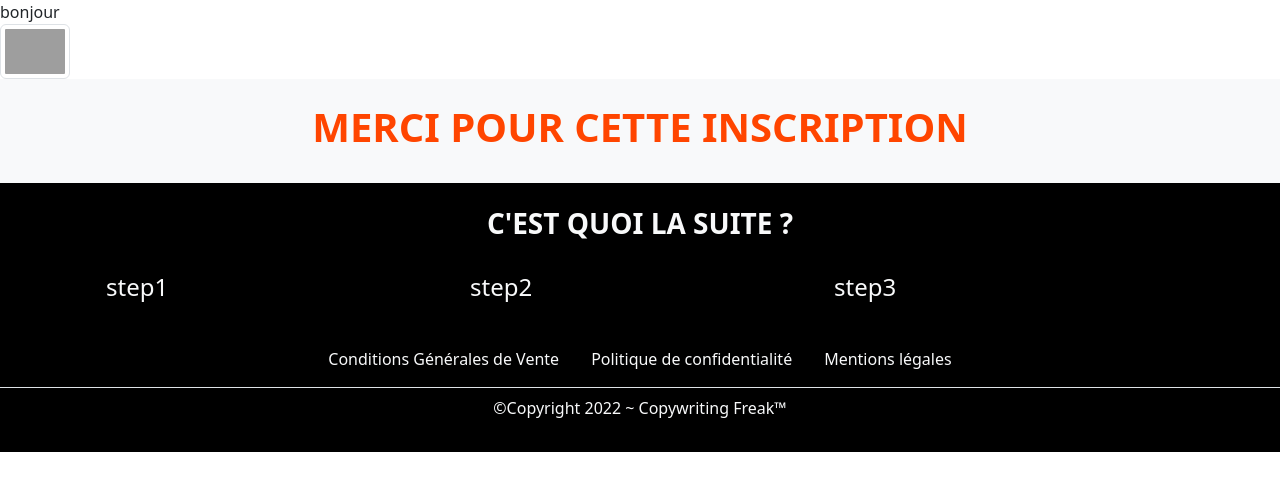
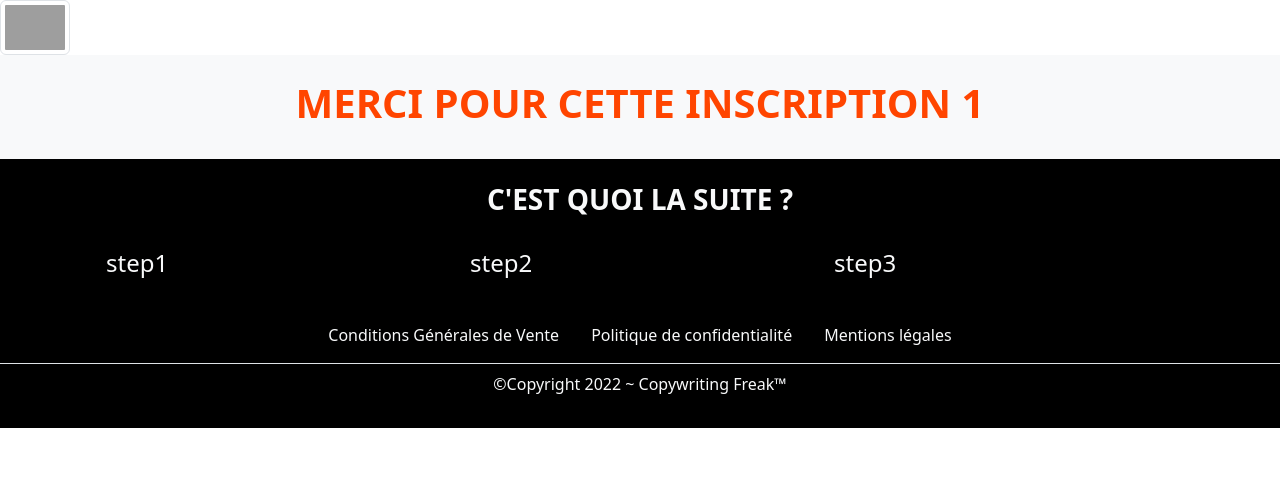
Before and after one commit to Osyrios/copyright_freak, a PHP site: page /remerciement.php?prenom=1 in a window 1280 px wide. Shown: the top 491 px of the page. Run offline with PHP 8.4, Linux system fonts and the light colour scheme; some libraries are stand-ins or nearby versions; grey boxes are pictures that could not be loaded.

Commit message:
20/12/2023 21:10

```diff
--- a/pages/components/header.php
+++ b/pages/components/header.php
@@ -1,8 +1,22 @@
+<!DOCTYPE html>
+<html lang="fr">
 
+<head>
+    <meta charset="UTF-8">
+    <title>Bienvenue sur Copy Writing Freak !</title>
+    <!--Lien pour la Favicon-->
+    <link rel="shortcut icon" href="../assets/logo_copywritingfreak.png" type="image/x-icon">
+    <!--Links pour css et framework css-->
+    <link rel="stylesheet" href="../css/bootstrap.min.css">
+    <link rel="stylesheet" href="../css/style.css">
+
+</head>
+
+<body>
 
 <header>
     <a href="#">
-        <img src="assets/logo_copywritingfreak.png" alt="Logo de CopyWriting Freak" width="70px" height="70px"
+        <img src="../../assets/logo_copywritingfreak.png" alt="Logo de CopyWriting Freak" width="70px" height="70px"
              class="img-thumbnail">
     </a>
 </header>
--- a/pages/remerciement.php
+++ b/pages/remerciement.php
@@ -1,22 +1,6 @@
-<!DOCTYPE html>
-<html lang="fr">
 
-<head>
-  <meta charset="UTF-8">
-  <title>Bienvenue sur Copy Writing Freak !</title>
-  <!--Lien pour la Favicon-->
-  <link rel="shortcut icon" href="../assets/logo_copywritingfreak.png" type="image/x-icon">
-  <!--Links pour css et framework css-->
-  <link rel="stylesheet" href="../css/bootstrap.min.css">
-  <link rel="stylesheet" href="../css/style.css">
-</head>
-<?php echo bonjour ?>
-<body>
-  <header>
-    <a href="index.php">
-      <img src="../assets/logo_copywritingfreak.png" alt="Logo de CopyWriting Freak" width="70px" height="70px" class="img-thumbnail">
-    </a>
-  </header>
+
+    <?php include_once('components/header.php')?>
 
   <main>
     <section>
@@ -24,7 +8,10 @@
         <div class="container-md">
           <div class="row align-items-center justify-content">
             <div class="p-4 text-center w-100">
-              <h1 class="text-uppercase fw-bold fs-1" style="color: orangered;">Merci pour cette inscription</h1>
+              <?php $firstname = $_GET['prenom']?>
+              <h1 class="text-uppercase fw-bold fs-1" style="color: orangered;">
+                  Merci pour cette inscription <?php echo $firstname ?>
+              </h1>
             </div>
           </div>
         </div>
@@ -58,27 +45,7 @@
     </section>
   </main>
 
-  <footer class=" bg-black py-3 fs-7">
-    <ul class="nav justify-content-center border-bottom pb-2 mb-2">
-      <li class="nav-item">
-        <a href="https://www.etsitutelancais.fr/conditions-generales-vente" class="nav-link text-light" target="_blank">Conditions Générales de
-          Vente
-        </a>
-      </li>
-      <li class="nav-item">
-        <a href="https://www.etsitutelancais.fr/politique-de-confidentialite" class="nav-link text-light" target="_blank">Politique de
-          confidentialité
-        </a>
-      </li>
-      <li class="nav-item">
-        <a href="https://www.etsitutelancais.fr/mentions-legales" class="nav-link text-light" target="_blank">Mentions
-          légales</a>
-      </li>
-    </ul>
-
-    <p class="text-center text-light">&copy;Copyright 2022 ~ Copywriting Freak&#8482;</p>
-
-  </footer>
+    <?php include_once('components/footer.php')?>
 
   <script src="../javascript/bootstrap.min.js"></script>
 
```
Also changed, not shown: pages/index.php (+0 -14 lines).
